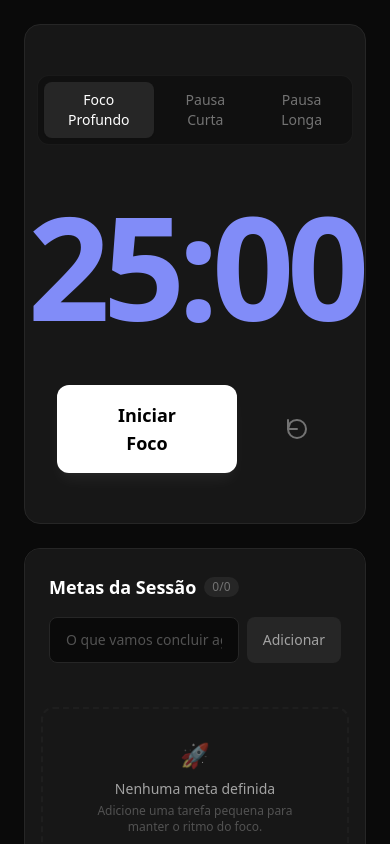
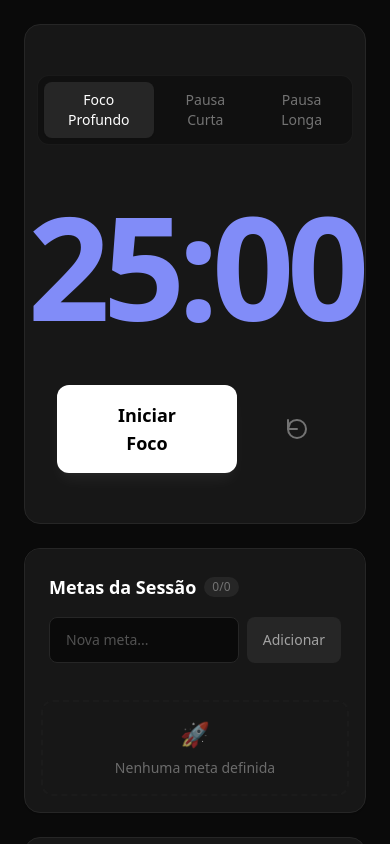
Before and after one commit to lucasemanuelcrc/devfocus, a Next.js app in the folder focus/: page / in a window 390 px wide. Shown: the top 844 px of the page. Built offline with nearby package versions, Linux system fonts and the light colour scheme.

Commit message:
scrolbar custom

```diff
--- a/focus/src/app/globals.css
+++ b/focus/src/app/globals.css
@@ -12,3 +12,29 @@ body {
   color: rgb(var(--foreground-rgb));
   background: linear-gradient(to bottom, transparent, rgb(var(--background-end-rgb))) rgb(var(--background-start-rgb));
 }
+/*
+   Scrollbar customizada — FOCUS */
+
+/* Chrome, Edge, Safari */
+.custom-scrollbar::-webkit-scrollbar {
+  width: 6px;
+}
+
+.custom-scrollbar::-webkit-scrollbar-track {
+  background: transparent;
+}
+
+.custom-scrollbar::-webkit-scrollbar-thumb {
+  background-color: rgba(99, 102, 241, 0.4); /* indigo-500 */
+  border-radius: 999px;
+}
+
+.custom-scrollbar::-webkit-scrollbar-thumb:hover {
+  background-color: rgba(99, 102, 241, 0.7);
+}
+
+/* Firefox */
+.custom-scrollbar {
+  scrollbar-width: thin;
+  scrollbar-color: rgba(99, 102, 241, 0.4) transparent;
+}
--- a/focus/src/app/page.tsx
+++ b/focus/src/app/page.tsx
@@ -4,26 +4,20 @@ import SoundsCard from '@/components/SoundsCard';
 
 export default function Home() {
   return (
-    <main className="min-h-screen bg-neutral-950 p-6 md:p-8 lg:p-12 flex items-center justify-center">
+    <main className="min-h-screen bg-neutral-950 p-6 md:p-8 lg:p-12">
+      <div className="w-full max-w-[1600px] h-full lg:h-[800px] grid grid-cols-1 lg:grid-cols-12 gap-6 items-stretch">
 
-      {/* Container Principal: Limite de largura e grid */}
-      <div className="w-full max-w-[1600px] h-full lg:h-[800px] grid grid-cols-1 lg:grid-cols-12 gap-6">
-
-        {/* Coluna Esquerda: Timer (Protagonista - ~66%) */}
         <section className="lg:col-span-8 h-[500px] lg:h-full">
           <TimerCard />
         </section>
 
-        {/* Coluna Direita: Utilitários (~33%) */}
-        <aside className="lg:col-span-4 flex flex-col gap-6 h-full">
+        <aside className="lg:col-span-4 flex flex-col gap-6 h-full min-h-0">
 
-          {/* Card Superior: Metas (Flexível) */}
-          <div className="flex-1 min-h-[300px]">
+          <div className="flex-1 min-h-0">
             <GoalsCard />
           </div>
 
-          {/* Card Inferior: Sons (Fixo pela proporção do vídeo + controles) */}
-          <div className="h-auto shrink-0">
+          <div className="shrink-0">
             <SoundsCard />
           </div>
 
--- a/focus/src/components/GoalsCard.tsx
+++ b/focus/src/components/GoalsCard.tsx
@@ -1,20 +1,16 @@
 'use client';
 
-import { useState, KeyboardEvent, useRef, useEffect } from 'react';
+import { useState, KeyboardEvent, useRef } from 'react';
 import { useGoals } from '@/hooks/useGoals';
 
 export default function GoalsCard() {
   const { goals, addGoal, toggleGoal, removeGoal } = useGoals();
   const [inputValue, setInputValue] = useState('');
   const [error, setError] = useState<string | null>(null);
-
-  // Referência para limpar timeout de erro se o usuário digitar rápido
   const errorTimeoutRef = useRef<NodeJS.Timeout | null>(null);
 
   const handleAddGoal = () => {
-    // Tentativa de adicionar via hook
     const success = addGoal(inputValue);
-
     if (success) {
       setInputValue('');
       setError(null);
@@ -31,22 +27,24 @@ export default function GoalsCard() {
   };
 
   const handleKeyDown = (e: KeyboardEvent<HTMLInputElement>) => {
-    if (e.key === 'Enter') {
-      handleAddGoal();
-    }
+    if (e.key === 'Enter') handleAddGoal();
   };
 
-  // Limpa o erro assim que o usuário começa a digitar novamente
   const handleChange = (text: string) => {
     setInputValue(text);
     if (error) setError(null);
   };
 
   return (
+    // ESTRUTURA FLEX VERTICAL
+    // h-full: Preenche o wrapper (definido no page.tsx)
+    // overflow-hidden: Garante que nada vaze das bordas arredondadas
     <div className="flex flex-col h-full bg-neutral-900 rounded-2xl border border-neutral-800 shadow-sm overflow-hidden">
 
-      {/* Cabeçalho e Input */}
-      <div className="p-6 pb-2 bg-neutral-900 z-10">
+      {/* ÁREA SUPERIOR (FIXA)
+          shrink-0: Garante que o input nunca diminua de tamanho, mesmo com pouco espaço.
+      */}
+      <div className="shrink-0 p-6 pb-2 bg-neutral-900 z-10 border-b border-transparent">
         <h2 className="text-lg font-semibold text-white mb-4 flex items-center gap-2">
           Metas da Sessão
           <span className="text-xs font-normal text-neutral-500 bg-neutral-800 px-2 py-0.5 rounded-full">
@@ -61,87 +59,57 @@ export default function GoalsCard() {
               value={inputValue}
               onChange={(e) => handleChange(e.target.value)}
               onKeyDown={handleKeyDown}
-              placeholder="O que vamos concluir agora?"
+              placeholder="Nova meta..."
               className={`w-full bg-neutral-950 border text-neutral-200 text-sm rounded-lg pl-4 pr-4 py-3 focus:outline-none transition-all placeholder:text-neutral-600
                 ${error
-                  ? 'border-red-500/50 focus:border-red-500 focus:ring-1 focus:ring-red-500/20'
-                  : 'border-neutral-800 focus:border-indigo-500/50 focus:ring-1 focus:ring-indigo-500/20'
+                  ? 'border-red-500/50 focus:border-red-500'
+                  : 'border-neutral-800 focus:border-indigo-500/50'
                 }`}
             />
           </div>
           <button
             onClick={handleAddGoal}
-            className="px-4 py-2 bg-neutral-800 hover:bg-indigo-600 hover:text-white text-neutral-400 rounded-lg text-sm font-medium transition-colors duration-200 flex items-center justify-center min-w-[80px]"
+            className="px-4 bg-neutral-800 hover:bg-indigo-600 hover:text-white text-neutral-400 rounded-lg text-sm font-medium transition-colors min-w-[80px]"
           >
             Adicionar
           </button>
         </div>
 
-        {/* Feedback de Erro com altura fixa para evitar layout shift excessivo */}
         <div className="h-6 mt-1 flex items-center">
-          {error && (
-            <span className="text-xs text-red-400 font-medium animate-pulse flex items-center gap-1">
-              ⚠️ {error}
-            </span>
-          )}
+          {error && <span className="text-xs text-red-400 font-medium animate-pulse">⚠️ {error}</span>}
         </div>
       </div>
 
-      {/* Lista de Metas */}
-      <div className="flex-1 overflow-y-auto px-4 pb-4 space-y-1 custom-scrollbar">
+      {/* ÁREA DE LISTA (ROLÁVEL)
+          flex-1: Ocupa todo o espaço restante do card.
+          overflow-y-auto: Cria a barra de rolagem apenas aqui.
+          min-h-0: Reforço para garantir o cálculo correto do flexbox.
+      */}
+      <div className="flex-1 overflow-y-auto min-h-0 px-4 pb-4 space-y-1 custom-scrollbar">
         {goals.length === 0 ? (
-          // Estado Vazio
-          <div className="h-40 flex flex-col items-center justify-center text-center p-4 border-2 border-dashed border-neutral-800/50 rounded-xl mt-2">
-            <span className="text-2xl mb-2 opacity-50">🚀</span>
-            <p className="text-sm text-neutral-400 font-medium">Nenhuma meta definida</p>
-            <p className="text-xs text-neutral-600 mt-1">Adicione uma tarefa pequena para<br/>manter o ritmo do foco.</p>
+          <div className="h-full flex flex-col items-center justify-center text-center p-4 border-2 border-dashed border-neutral-800/50 rounded-xl opacity-60">
+            <span className="text-2xl mb-2">🚀</span>
+            <p className="text-sm text-neutral-400">Nenhuma meta definida</p>
           </div>
         ) : (
-          // Lista Real
-          <ul className="space-y-2">
+          <ul className="space-y-2 py-1">
             {goals.map((goal) => (
               <li
                 key={goal.id}
                 className="group flex items-center gap-3 p-3 rounded-xl bg-neutral-800/20 hover:bg-neutral-800/50 border border-transparent hover:border-neutral-700/50 transition-all animate-fade-in"
               >
-                {/* Checkbox Customizado */}
                 <button
                   onClick={() => toggleGoal(goal.id)}
-                  className={`w-5 h-5 rounded flex items-center justify-center border transition-all duration-200 flex-shrink-0 ${
-                    goal.completed
-                      ? 'bg-indigo-500 border-indigo-500 text-white'
-                      : 'border-neutral-600 hover:border-indigo-400 bg-transparent'
-                  }`}
-                  aria-label={goal.completed ? "Desmarcar meta" : "Marcar meta como concluída"}
+                  className={`w-5 h-5 rounded flex items-center justify-center border transition-all shrink-0 ${goal.completed ? 'bg-indigo-500 border-indigo-500 text-white' : 'border-neutral-600 hover:border-indigo-400'
+                    }`}
                 >
-                  {goal.completed && (
-                    <svg className="w-3.5 h-3.5" fill="none" viewBox="0 0 24 24" stroke="currentColor" strokeWidth="3">
-                      <path strokeLinecap="round" strokeLinejoin="round" d="M5 13l4 4L19 7" />
-                    </svg>
-                  )}
+                  {goal.completed && <span>✓</span>}
                 </button>
-
-                {/* Texto da Meta */}
-                <span
-                  className={`flex-1 text-sm transition-all duration-300 break-words ${
-                    goal.completed
-                      ? 'text-neutral-500 line-through decoration-neutral-600'
-                      : 'text-neutral-200'
-                  }`}
-                >
+                <span className={`flex-1 text-sm break-words ${goal.completed ? 'text-neutral-500 line-through' : 'text-neutral-200'}`}>
                   {goal.text}
                 </span>
-
-                {/* Botão de Remover */}
-                <button
-                  onClick={() => removeGoal(goal.id)}
-                  className="opacity-0 group-hover:opacity-100 p-2 text-neutral-500 hover:text-red-400 hover:bg-red-400/10 rounded-lg transition-all"
-                  title="Remover meta"
-                  aria-label="Remover meta"
-                >
-                  <svg className="w-4 h-4" fill="none" viewBox="0 0 24 24" stroke="currentColor" strokeWidth="2">
-                    <path strokeLinecap="round" strokeLinejoin="round" d="M19 7l-.867 12.142A2 2 0 0116.138 21H7.862a2 2 0 01-1.995-1.858L5 7m5 4v6m4-6v6m1-10V4a1 1 0 00-1-1h-4a1 1 0 00-1 1v3M4 7h16" />
-                  </svg>
+                <button onClick={() => removeGoal(goal.id)} className="opacity-0 group-hover:opacity-100 text-neutral-500 hover:text-red-400 px-2">
+                  ×
                 </button>
               </li>
             ))}
```
